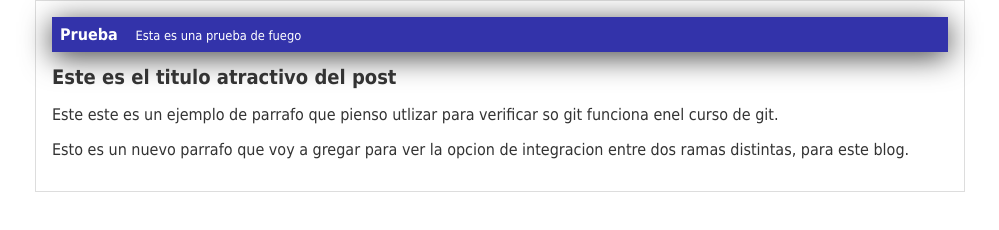
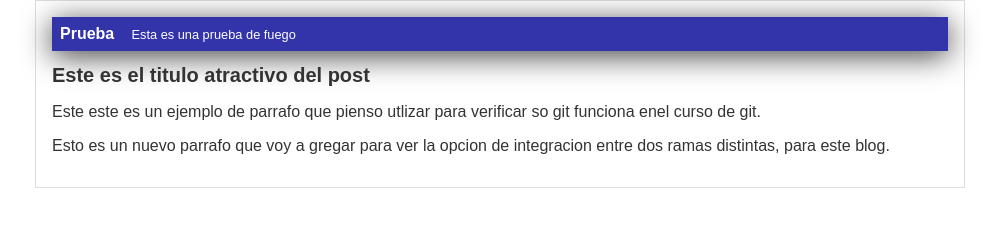
Before and after one commit to josseph501/GitBlogPrueba.github.io, a plain HTML site: page myblog.html in a window 1280 px wide. Shown: the whole page, without its empty margins (140-1139 px from the left). Drawn offline with Linux system fonts and the light colour scheme.

Commit message:
se cambia estilo de letra

```diff
--- a/css/estilos.css
+++ b/css/estilos.css
@@ -2,7 +2,7 @@ body
  {
      color: #333;
      text-align: center;
-     font-family: tahoma;
+     font-family: arial;
      font-size: 16px;
      margin: 0;
      padding:0;
```
